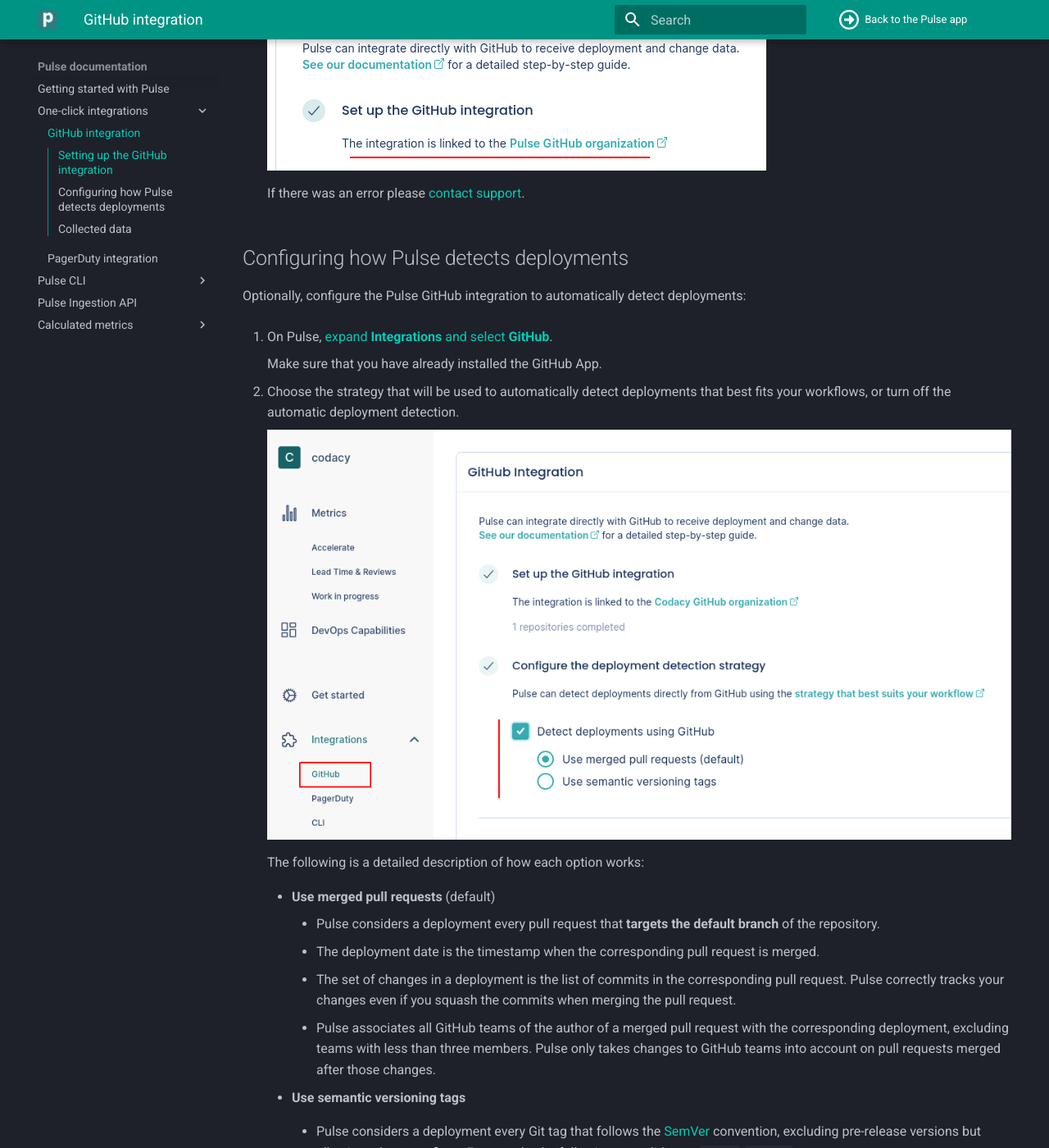
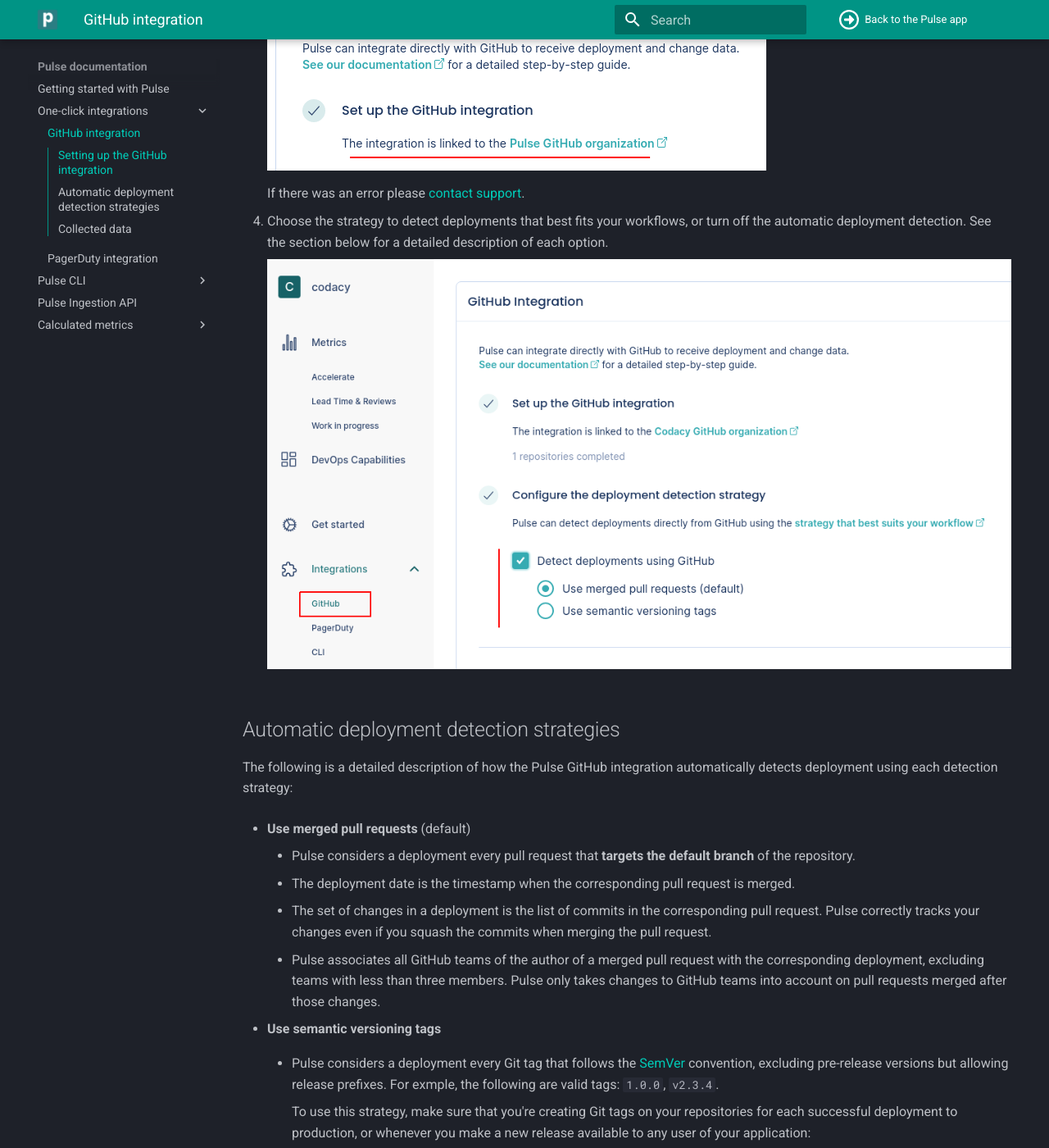
Before and after one commit to codacy/pulse-user-docs, an MkDocs documentation site: the page built from docs/one-click-integrations/github-integration.md, in a window 1280 px wide and 1400 px high, scrolled down 1349 px. Shown: the whole window at 82% size. Built offline with MkDocs 1.6.1 and Material for MkDocs 9.7.7, drawn with Linux system fonts in a browser that asks for light colours.

Commit message:
clean: Move deployment detection details to own section
Also merges the task steps into a single, continuous procedure. This
way the details are self-contained and separate from the task of
enabling and configuring the GitHub integration.

````diff
--- a/docs/one-click-integrations/github-integration.md
+++ b/docs/one-click-integrations/github-integration.md
@@ -31,53 +31,47 @@
 
     If there was an error please [contact support](mailto:pulsesupport@codacy.com).
 
-## Configuring how Pulse detects deployments {: id="deployment-detection-strategy"}
-
-Optionally, configure the Pulse GitHub integration to automatically detect deployments:
-
-1.  On Pulse, [expand **Integrations** and select **GitHub**](https://app.pulse.codacy.com/integrations/github){: target="_blank"}.
-
-    Make sure that you have already installed the GitHub App.
-
-1.  Choose the strategy that will be used to automatically detect deployments that best fits your workflows, or turn off the automatic deployment detection.
+1.  Choose the strategy to detect deployments that best fits your workflows, or turn off the automatic deployment detection. See the section below for a detailed description of each option.
 
     ![Choosing a deployment detection strategy](images/ghi-strategy.png)
 
-    The following is a detailed description of how each option works:
+## Automatic deployment detection strategies {: id="deployment-detection-strategy"}
 
-    -   **Use merged pull requests** (default)
+The following is a detailed description of how the Pulse GitHub integration automatically detects deployment using each detection strategy:
 
-        -   Pulse considers a deployment every pull request that **targets the default branch** of the repository.
-        -   The deployment date is the timestamp when the corresponding pull request is merged.
-        -   The set of changes in a deployment is the list of commits in the corresponding pull request. Pulse correctly tracks your changes even if you squash the commits when merging the pull request.
-        -   Pulse associates all GitHub teams of the author of a merged pull request with the corresponding deployment, excluding teams with less than three members. Pulse only takes changes to GitHub teams into account on pull requests merged after those changes.
+-   **Use merged pull requests** (default)
 
-    -   **Use semantic versioning tags**
+    -   Pulse considers a deployment every pull request that **targets the default branch** of the repository.
+    -   The deployment date is the timestamp when the corresponding pull request is merged.
+    -   The set of changes in a deployment is the list of commits in the corresponding pull request. Pulse correctly tracks your changes even if you squash the commits when merging the pull request.
+    -   Pulse associates all GitHub teams of the author of a merged pull request with the corresponding deployment, excluding teams with less than three members. Pulse only takes changes to GitHub teams into account on pull requests merged after those changes.
 
-        -   Pulse considers a deployment every Git tag that follows the [SemVer](https://semver.org) convention, excluding pre-release versions but allowing release prefixes. For exmple, the following are valid tags: `1.0.0`, `v2.3.4`.
+-   **Use semantic versioning tags**
 
-            To use this strategy, make sure that you're creating Git tags on your repositories for each successful deployment to production, or whenever you make a new release available to any user of your application:
+    -   Pulse considers a deployment every Git tag that follows the [SemVer](https://semver.org) convention, excluding pre-release versions but allowing release prefixes. For exmple, the following are valid tags: `1.0.0`, `v2.3.4`.
 
-            ```bash
-            git tag -a MAJOR.MINOR.PATCH -m "<Deployment or release message>"
-            ```
+        To use this strategy, make sure that you're creating Git tags on your repositories for each successful deployment to production, or whenever you make a new release available to any user of your application:
 
-            Where `MAJOR.MINOR.PATCH` must be a valid SemVer version without pre-release information.
+        ```bash
+        git tag -a MAJOR.MINOR.PATCH -m "<Deployment or release message>"
+        ```
 
-        -   The deployment date is either the creation date of [annotated tags](https://git-scm.com/book/en/v2/Git-Basics-Tagging#_annotated_tags) or the timestamp when Pulse receives the webhook calls for [lightweight tags](https://git-scm.com/book/en/v2/Git-Basics-Tagging#_lightweight_tags).
+        Where `MAJOR.MINOR.PATCH` must be a valid SemVer version without pre-release information.
 
-            Keep in mind that since webhook calls can be delayed, the deployment date on Pulse could be imprecise and impact the metric **Lead time for changes**.
+    -   The deployment date is either the creation date of [annotated tags](https://git-scm.com/book/en/v2/Git-Basics-Tagging#_annotated_tags) or the timestamp when Pulse receives the webhook calls for [lightweight tags](https://git-scm.com/book/en/v2/Git-Basics-Tagging#_lightweight_tags).
 
-        -   The set of changes that belong to a deployment is the list of commits between the tag of that deployment and the previous tag. Because of this, Pulse discards:
+        Keep in mind that since webhook calls can be delayed, the deployment date on Pulse could be imprecise and impact the metric **Lead time for changes**.
 
-            -   The first SemVer tag in the repository since there is no previous tag to compare with.
-            -   Any tag that does not have a common ancestor (commit) with its previous tag, since Pulse cannot obtain the changes between them.
+    -   The set of changes that belong to a deployment is the list of commits between the tag of that deployment and the previous tag. Because of this, Pulse discards:
 
-        -   Pulse associates all GitHub teams of the person who creates a Git tag with the corresponding deployment, excluding teams with less than three members. Pulse only takes changes to GitHub teams into account on Git tags created after those changes.
+        -   The first SemVer tag in the repository since there is no previous tag to compare with.
+        -   Any tag that does not have a common ancestor (commit) with its previous tag, since Pulse cannot obtain the changes between them.
 
-    -   **Don't detect deployments automatically**
+    -   Pulse associates all GitHub teams of the person who creates a Git tag with the corresponding deployment, excluding teams with less than three members. Pulse only takes changes to GitHub teams into account on Git tags created after those changes.
 
-        If the automatic deployment detection is turned off, Pulse doesn't detect deployments using GitHub events and you must report deployments using the Pulse CLI or the API. This is useful if none of the automatic deployment detection strategies match your workflow and you must have control over the way Pulse tracks your deployments.
+-   **Don't detect deployments automatically**
+
+    If the automatic deployment detection is turned off, Pulse doesn't detect deployments using GitHub events and you must report deployments using the Pulse CLI or the API. This is useful if none of the automatic deployment detection strategies match your workflow and you must have control over the way Pulse tracks your deployments.
 
 ## Collected data
 
````
